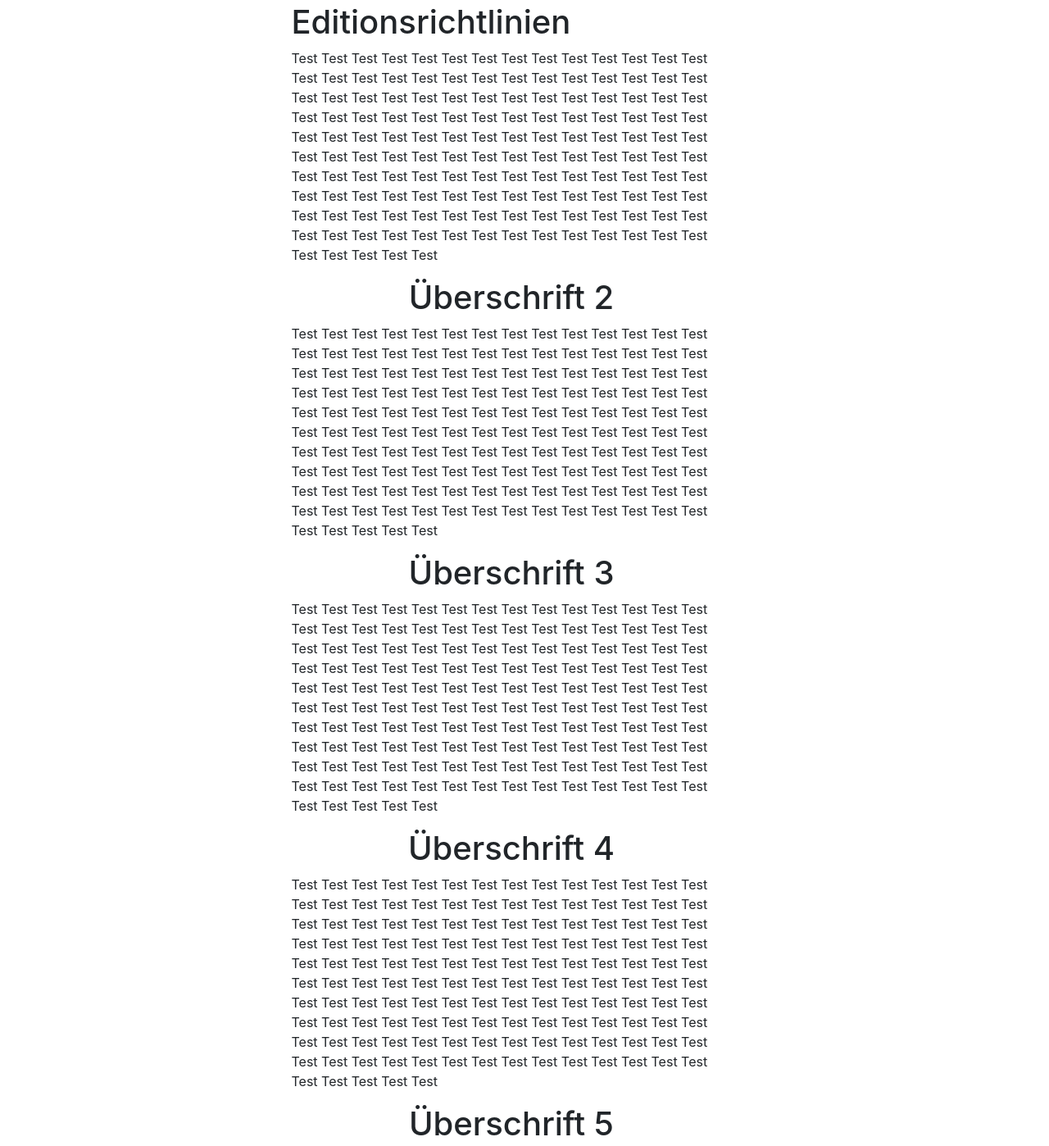
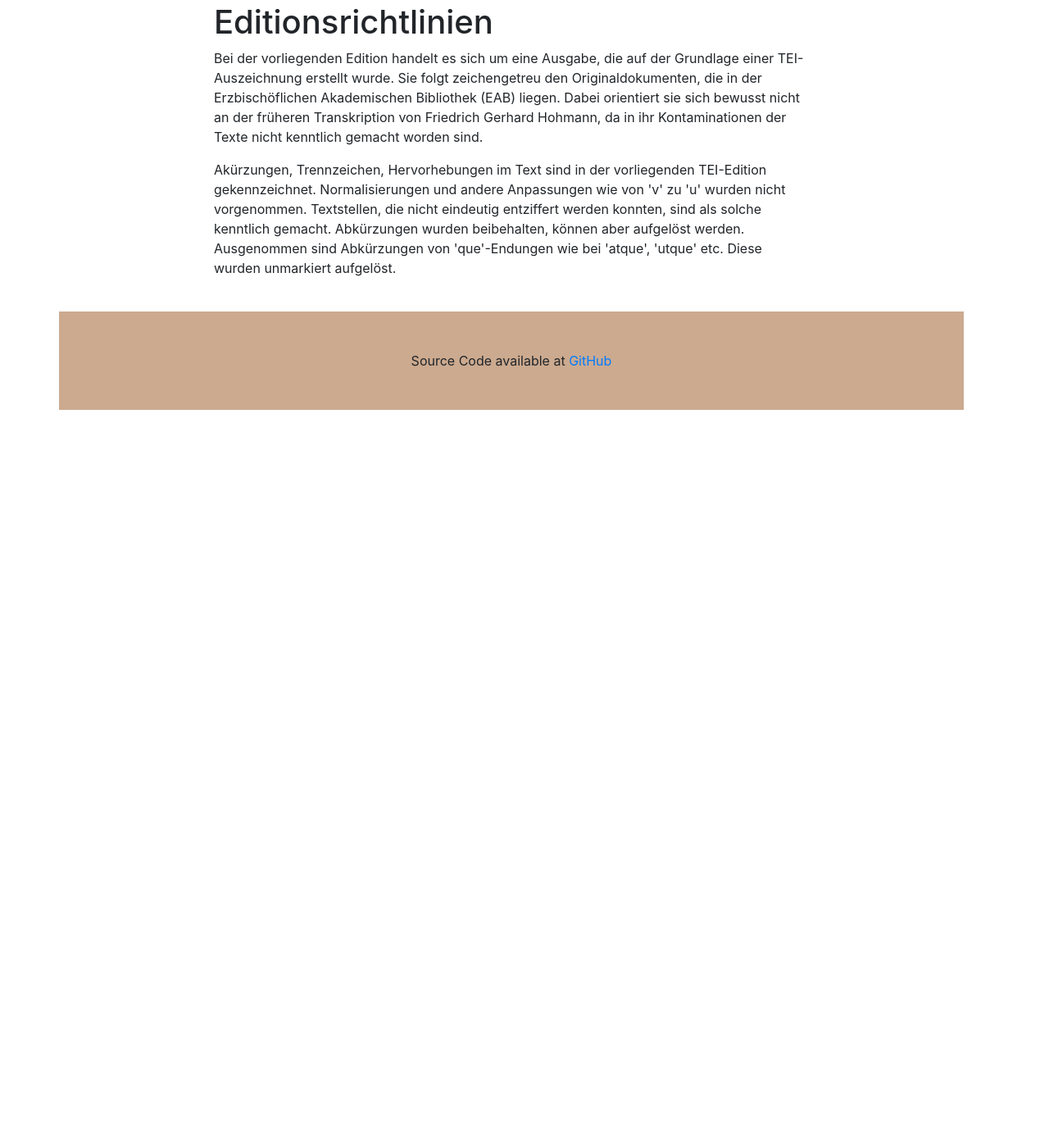
Before and after one commit to gedigiupb/urkunden_upb, a plain HTML site: page Website/richtlinien.html in a window 1280 px wide. Shown: the part 61-1459 px from the top of the page at 82% size. After the commit the page ends 800 px from the top, so only its background shows below. Drawn offline with Linux system fonts and the light colour scheme.

Commit message:
Richtlinien erstellt und überall ergänzt

```diff
--- a/Website/richtlinien.html
+++ b/Website/richtlinien.html
@@ -34,18 +34,18 @@
         </button>
         <div class="collapse navbar-collapse" id="navbarResponsive">
           <ul class="navbar-nav ml-auto">
-            <li class="nav-item active">
-              <a class="nav-link" href="#">Start <span class="sr-only">(current)</span>
+            <li class="nav-item">
+              <a class="nav-link" href="index.html">Start <span class="sr-only">(current)</span>
               </a>
             </li>
             <li class="nav-item">
-              <a class="nav-link" href="#">Projekt</a>
+              <a class="nav-link" href="projekt.html">Projekt</a>
             </li>
-            <li class="nav-item">
+            <li class="nav-item active">
               <a class="nav-link" href="#">Richtlinien</a>
             </li>
             <li class="nav-item">
-              <a class="nav-link" href="#">Kontakt</a>
+              <a class="nav-link" href="kontakt.html">Kontakt</a>
             </li>
           </ul>
         </div>
@@ -53,68 +53,17 @@
     </nav>
     <!-- Page Content -->
     <div class="row my-4">
-      <div class="col-xl-3 col-lg-2 col-md-1"></div>
-      <div class="col-xl-6 col-lg-8 col-md-10">
+      <div class="col-xl-2 col-lg-2 col-md-1"></div>
+      <div class="col-xl-8 col-lg-8 col-md-10">
         <h1 style="textalign: center">Editionsrichtlinien</h1>
-        <p>Test Test Test Test Test Test Test Test Test Test Test Test Test Test Test Test Test Test
-          Test Test Test Test Test Test Test Test Test Test Test Test Test Test Test Test Test Test
-          Test Test Test Test Test Test Test Test Test Test Test Test Test Test Test Test Test Test
-          Test Test Test Test Test Test Test Test Test Test Test Test Test Test Test Test Test Test
-          Test Test Test Test Test Test Test Test Test Test Test Test Test Test Test Test Test Test
-          Test Test Test Test Test Test Test Test Test Test Test Test Test Test Test Test Test Test
-          Test Test Test Test Test Test Test Test Test Test Test Test Test Test Test Test Test Test
-          Test Test Test Test Test Test Test Test Test Test Test Test Test Test Test Test Test Test
-          Test</p>
-        <h1 style="text-align: center">Überschrift 2</h1>
-        <p>Test Test Test Test Test Test Test Test Test Test Test Test Test Test Test Test Test Test
-          Test Test Test Test Test Test Test Test Test Test Test Test Test Test Test Test Test Test
-          Test Test Test Test Test Test Test Test Test Test Test Test Test Test Test Test Test Test
-          Test Test Test Test Test Test Test Test Test Test Test Test Test Test Test Test Test Test
-          Test Test Test Test Test Test Test Test Test Test Test Test Test Test Test Test Test Test
-          Test Test Test Test Test Test Test Test Test Test Test Test Test Test Test Test Test Test
-          Test Test Test Test Test Test Test Test Test Test Test Test Test Test Test Test Test Test
-          Test Test Test Test Test Test Test Test Test Test Test Test Test Test Test Test Test Test
-          Test</p>
-        <h1 style="text-align: center">Überschrift 3</h1>
-        <p>Test Test Test Test Test Test Test Test Test Test Test Test Test Test Test Test Test Test
-          Test Test Test Test Test Test Test Test Test Test Test Test Test Test Test Test Test Test
-          Test Test Test Test Test Test Test Test Test Test Test Test Test Test Test Test Test Test
-          Test Test Test Test Test Test Test Test Test Test Test Test Test Test Test Test Test Test
-          Test Test Test Test Test Test Test Test Test Test Test Test Test Test Test Test Test Test
-          Test Test Test Test Test Test Test Test Test Test Test Test Test Test Test Test Test Test
-          Test Test Test Test Test Test Test Test Test Test Test Test Test Test Test Test Test Test
-          Test Test Test Test Test Test Test Test Test Test Test Test Test Test Test Test Test Test
-          Test</p>
-        <h1 style="text-align: center">Überschrift 4</h1>
-        <p>Test Test Test Test Test Test Test Test Test Test Test Test Test Test Test Test Test Test
-          Test Test Test Test Test Test Test Test Test Test Test Test Test Test Test Test Test Test
-          Test Test Test Test Test Test Test Test Test Test Test Test Test Test Test Test Test Test
-          Test Test Test Test Test Test Test Test Test Test Test Test Test Test Test Test Test Test
-          Test Test Test Test Test Test Test Test Test Test Test Test Test Test Test Test Test Test
-          Test Test Test Test Test Test Test Test Test Test Test Test Test Test Test Test Test Test
-          Test Test Test Test Test Test Test Test Test Test Test Test Test Test Test Test Test Test
-          Test Test Test Test Test Test Test Test Test Test Test Test Test Test Test Test Test Test
-          Test</p>
-        <h1 style="text-align: center">Überschrift 5</h1>
-        <p>Test Test Test Test Test Test Test Test Test Test Test Test Test Test Test Test Test Test
-          Test Test Test Test Test Test Test Test Test Test Test Test Test Test Test Test Test Test
-          Test Test Test Test Test Test Test Test Test Test Test Test Test Test Test Test Test Test
-          Test Test Test Test Test Test Test Test Test Test Test Test Test Test Test Test Test Test
-          Test Test Test Test Test Test Test Test Test Test Test Test Test Test Test Test Test Test
-          Test Test Test Test Test Test Test Test Test Test Test Test Test Test Test Test Test Test
-          Test Test Test Test Test Test Test Test Test Test Test Test Test Test Test Test Test Test
-          Test Test Test Test Test Test Test Test Test Test Test Test Test Test Test Test Test Test
-          Test</p>
-        <h1 style="text-align: center">Überschrift 6</h1>
-        <p>Test Test Test Test Test Test Test Test Test Test Test Test Test Test Test Test Test Test
-          Test Test Test Test Test Test Test Test Test Test Test Test Test Test Test Test Test Test
-          Test Test Test Test Test Test Test Test Test Test Test Test Test Test Test Test Test Test
-          Test Test Test Test Test Test Test Test Test Test Test Test Test Test Test Test Test Test
-          Test Test Test Test Test Test Test Test Test Test Test Test Test Test Test Test Test Test
-          Test Test Test Test Test Test Test Test Test Test Test Test Test Test Test Test Test Test
-          Test Test Test Test Test Test Test Test Test Test Test Test Test Test Test Test Test Test
-          Test Test Test Test Test Test Test Test Test Test Test Test Test Test Test Test Test Test
-          Test</p>
+        <p>Bei der vorliegenden Edition handelt es sich um eine Ausgabe, die auf der Grundlage einer TEI-Auszeichnung erstellt wurde. Sie folgt zeichengetreu den Originaldokumenten, die in der Erzbischöflichen Akademischen Bibliothek (EAB) liegen. Dabei orientiert sie sich bewusst nicht an der früheren Transkription von Friedrich Gerhard Hohmann, da in ihr Kontaminationen der Texte nicht kenntlich gemacht worden sind.</p>
+
+        <p>
+        Akürzungen, Trennzeichen, Hervorhebungen im Text sind in der vorliegenden TEI-Edition gekennzeichnet. Normalisierungen und andere Anpassungen wie von 'v' zu 'u' wurden nicht vorgenommen.
+        Textstellen, die nicht eindeutig entziffert werden konnten, sind als solche kenntlich gemacht.
+        Abkürzungen wurden beibehalten, können aber aufgelöst werden. Ausgenommen sind Abkürzungen von 'que'-Endungen wie bei 'atque', 'utque' etc. Diese wurden unmarkiert aufgelöst.
+        </p>
+
       </div>
       <div class="col-xl-3 col-lg-2 col-md-1"></div>
       <!-- /.col-md-4 -->
```
Also changed, not shown: Website/index.html (+1 -1 lines), Website/kontakt.html (+1 -1 lines), Website/projekt.html (+1 -1 lines), Website/urkunde.html (+4 -4 lines).
